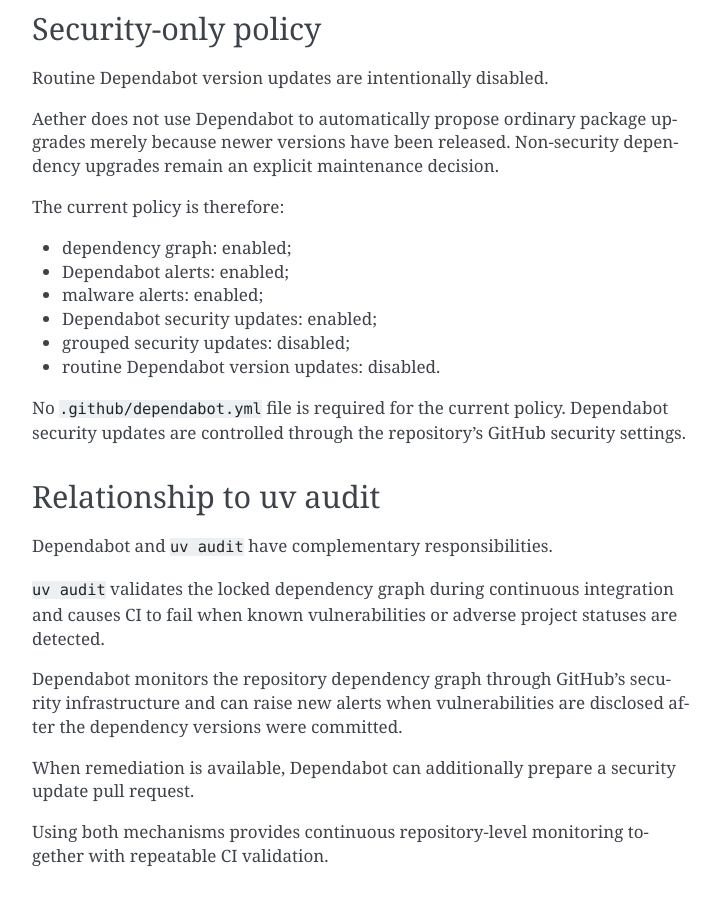
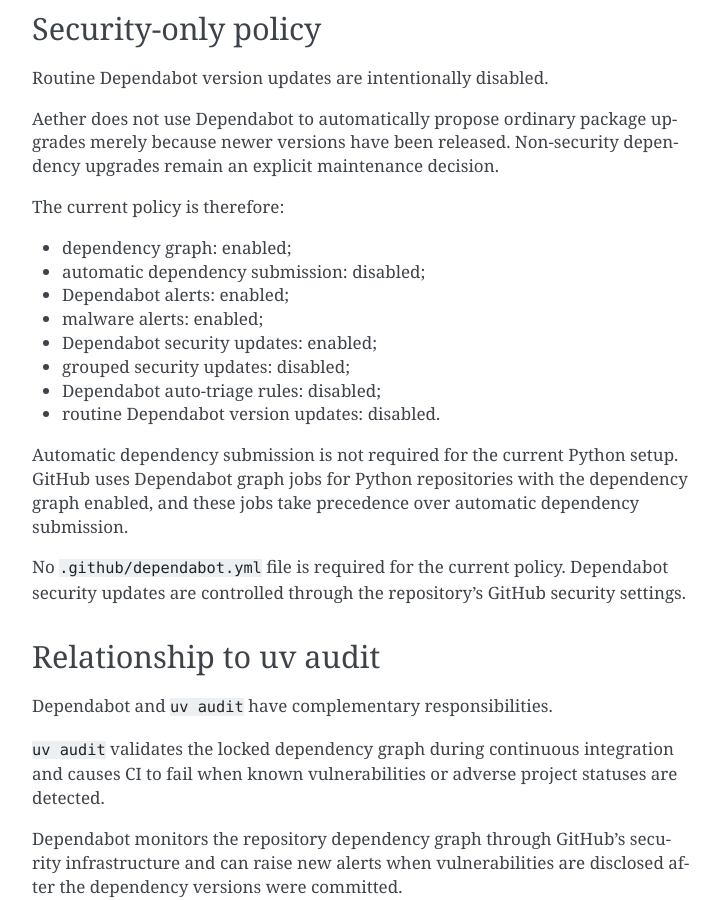
Before and after one commit to alex-nuclearboy/aether-app, a Sphinx documentation site: the page built from docs/source/security/dependencies.rst, in a window 1280 px wide and 900 px high, scrolled down 1979 px. Shown: the whole window, without its empty margins (388-1108 px from the left). Built offline with Sphinx 7.4.7, drawn with Linux system fonts in a browser that asks for light colours.

Commit message:
docs: refine dependency security documentation
Clarify the current Dependabot security policy and update the project structure documentation to reflect dependency security coverage.

```diff
--- a/docs/source/architecture/project-structure.rst
+++ b/docs/source/architecture/project-structure.rst
@@ -434,8 +434,9 @@ The documentation is organised by purpose rather than by Python package:
    and file-storage providers as those integrations are introduced.
 
 ``security/``
-   Security-related documentation, including secrets and future authentication
-   and OAuth concerns.
+   Security-related documentation covering secret handling, sensitive
+   configuration, dependency security, and future authentication and OAuth
+   concerns.
 
 ``reference/``
    Precise technical reference material such as environment variables and
--- a/docs/source/security/dependencies.rst
+++ b/docs/source/security/dependencies.rst
@@ -104,11 +104,18 @@ dependency upgrades remain an explicit maintenance decision.
 The current policy is therefore:
 
 * dependency graph: enabled;
+* automatic dependency submission: disabled;
 * Dependabot alerts: enabled;
 * malware alerts: enabled;
 * Dependabot security updates: enabled;
 * grouped security updates: disabled;
+* Dependabot auto-triage rules: disabled;
 * routine Dependabot version updates: disabled.
+
+Automatic dependency submission is not required for the current Python setup.
+GitHub uses Dependabot graph jobs for Python repositories with the dependency
+graph enabled, and these jobs take precedence over automatic dependency
+submission.
 
 No ``.github/dependabot.yml`` file is required for the current policy.
 Dependabot security updates are controlled through the repository's GitHub
```
